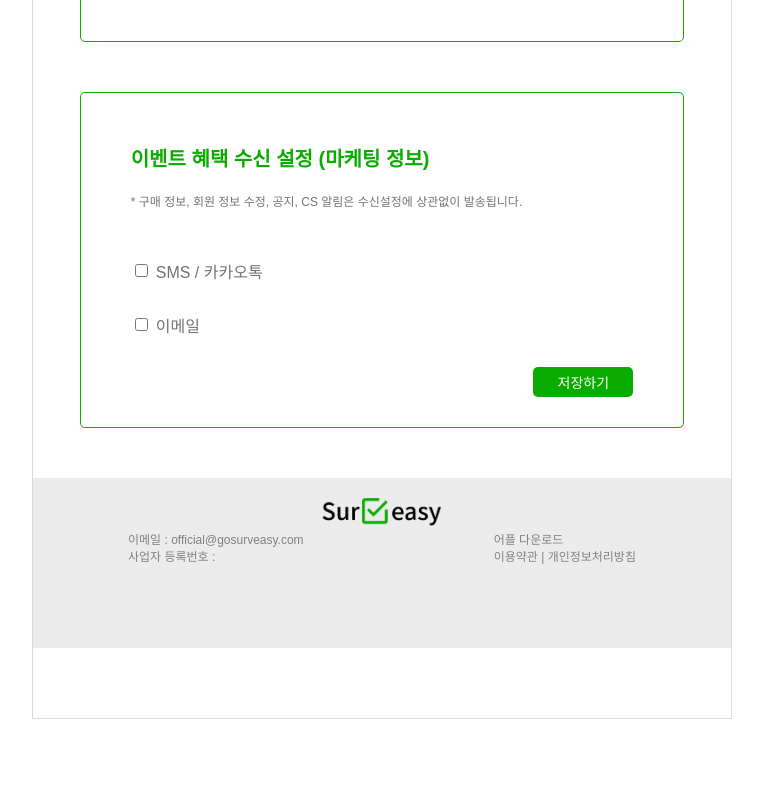
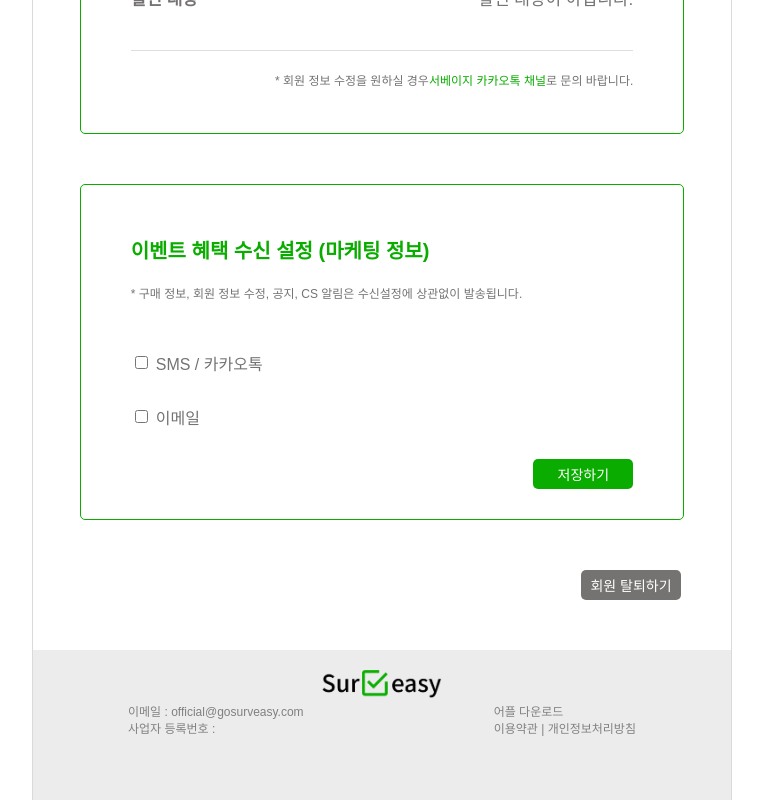
Before and after one commit to surveasy2019/surveasy-web-renewal, a Vue app: page /#/mypage/myinfo in a window 1280 px wide. Shown: the part 1214-2014 px from the top of the page, without its empty margins (258-1021 px from the left). Before the commit the page ends 1933 px from the top, so only its background shows below. Built offline with nearby package versions, Linux system fonts and the light colour scheme; no server answers.

Commit message:
feat : MyPage - MyInfo Marketing

```diff
--- a/src/components/MyPage/MyPageMyInfo/MyPageMyInfoMarketing.vue
+++ b/src/components/MyPage/MyPageMyInfo/MyPageMyInfoMarketing.vue
@@ -21,7 +21,9 @@
       </div>
     </div>
 
-
+    <div class="mypage-myinfo-marketing-withdraw-container">
+      <button class="mypage-myinfo-marketing-withdraw-button">회원 탈퇴하기</button>
+    </div>
   </div>
 </template>
 
@@ -85,4 +87,20 @@ export default {
   border-radius: 5px;
   cursor: pointer;
 }
+.mypage-myinfo-marketing-withdraw-container {
+  display: flex;
+  flex-direction: row;
+  justify-content: right;
+  padding: 50px 50px 0 50px;
+}
+.mypage-myinfo-marketing-withdraw-button {
+  width: 100px;
+  height: 30px;
+  font-size: 14px;
+  color: white;
+  background-color: #757272;
+  border: none;
+  border-radius: 5px;
+  cursor: pointer;
+}
 </style>
--- a/src/components/MyPage/MyPageNavigator.vue
+++ b/src/components/MyPage/MyPageNavigator.vue
@@ -5,6 +5,7 @@
       <router-link to="/mypage/myinfo"><div class="mypage-navigator-button-container-item">리뷰 작성</div></router-link>
       <router-link to="/mypage/point"><div class="mypage-navigator-button-container-item">적립금</div></router-link>
       <router-link to="/mypage/myinfo"><div class="mypage-navigator-button-container-item">나의 정보</div></router-link>
+      <a><div class="mypage-navigator-button-container-item">로그아웃</div></a>
     </div>
 
   </div>
--- a/src/views/MyPage/MyPage.vue
+++ b/src/views/MyPage/MyPage.vue
@@ -24,5 +24,6 @@ export default {
   display: flex;
   flex-direction: column;
   padding-top: 50px;
+  padding-bottom: 30px;
 }
 </style>
```
